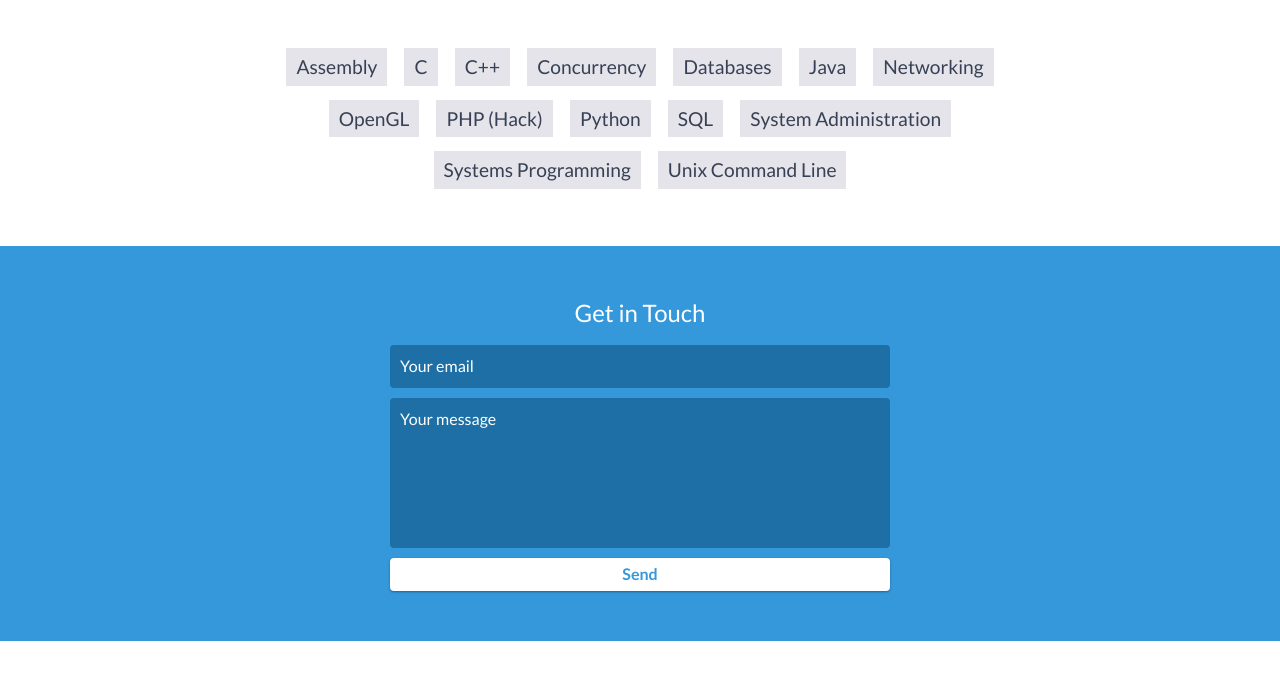
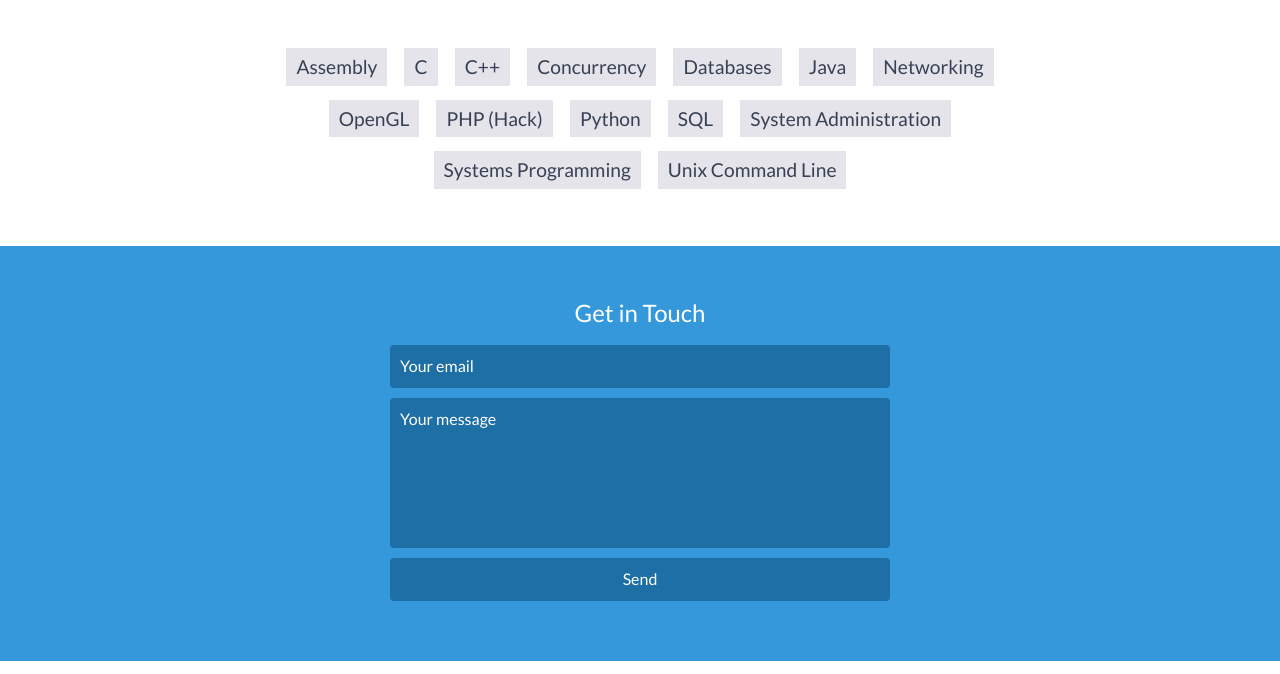
Before and after one commit to dhharris/dhharris.github.io, a website: page index.html in a window 1280 px wide. Shown: the part 3089-3763 px from the top of the page. Drawn offline with nearby package versions, Linux system fonts and the light colour scheme.

Commit message:
Change button to input

```diff
--- a/index.html
+++ b/index.html
@@ -194,11 +194,11 @@
   <div id="contact">
     <h2>Get in Touch</h2>
     <div id="contact-form">
-      <form method="POST" action="mailto:dhharris9@gmail.com" >
+      <form action="mailto:dhharris9@gmail.com" >
         <input type="hidden" name="_subject" value="Contact request from personal website" />
         <input type="email" name="_replyto" placeholder="Your email" required>
         <textarea name="message" placeholder="Your message" required></textarea>
-        <button type="submit" value="Send">Send</button>
+        <input type="submit" value="Send">
       </form>
     </div>
     <!-- End #contact-form -->
```
